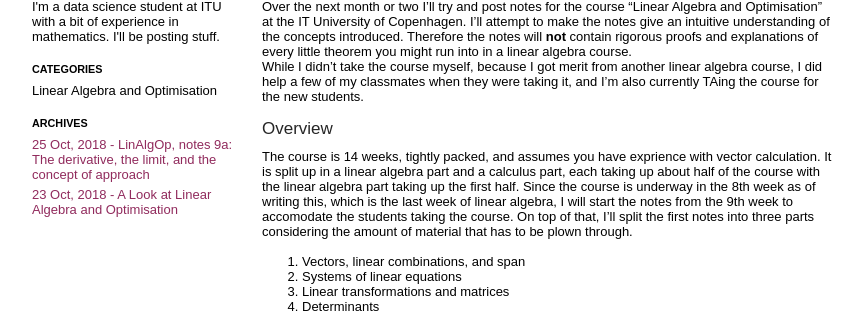
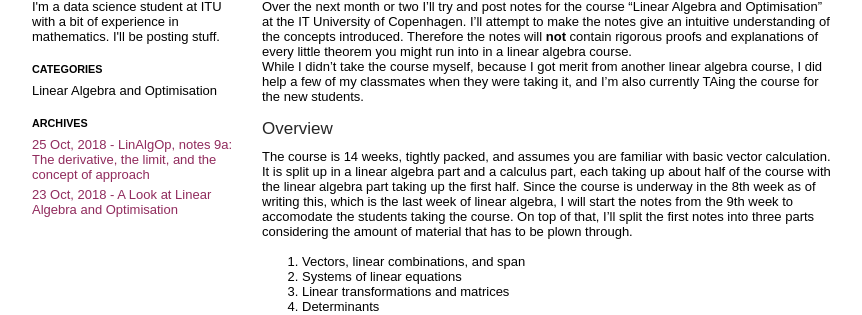
Before and after one commit to cookieblues/cookieblues.github.io, a Jekyll site: the page built from pages/_posts/18-10-23-a-look-at-linear-algebra-and-optimisation.md, in a window 1280 px wide and 1378 px high. Shown: the part 111-426 px from the top of the window, without its empty margins (208-1070 px from the left). Built offline with Jekyll 4.4.1, drawn with Linux system fonts in a browser that asks for light colours.

Commit message:
fixed a typo

```diff
--- a/pages/_posts/18-10-23-a-look-at-linear-algebra-and-optimisation.md
+++ b/pages/_posts/18-10-23-a-look-at-linear-algebra-and-optimisation.md
@@ -7,7 +7,7 @@ Over the next month or two I'll try and post notes for the course "Linear Algebr
 While I didn't take the course myself, because I got merit from another linear algebra course, I did help a few of my classmates when they were taking it, and I'm also currently TAing the course for the new students.
 
 ### Overview
-The course is 14 weeks, tightly packed, and assumes you have exprience with vector calculation. It is split up in a linear algebra part and a calculus part, each taking up about half of the course with the linear algebra part taking up the first half. Since the course is underway in the 8th week as of writing this, which is the last week of linear algebra, I will start the notes from the 9th week to accomodate the students taking the course. On top of that, I'll split the first notes into three parts considering the amount of material that has to be plown through.
+The course is 14 weeks, tightly packed, and assumes you are familiar with basic vector calculation. It is split up in a linear algebra part and a calculus part, each taking up about half of the course with the linear algebra part taking up the first half. Since the course is underway in the 8th week as of writing this, which is the last week of linear algebra, I will start the notes from the 9th week to accomodate the students taking the course. On top of that, I'll split the first notes into three parts considering the amount of material that has to be plown through.
 
 1. Vectors, linear combinations, and span
 2. Systems of linear equations
```
